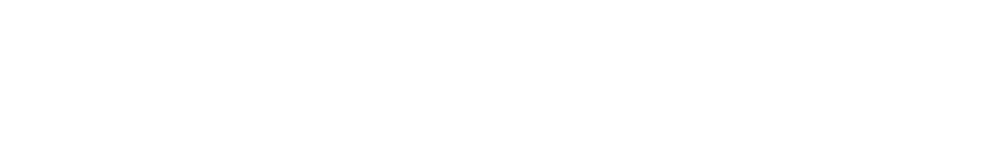
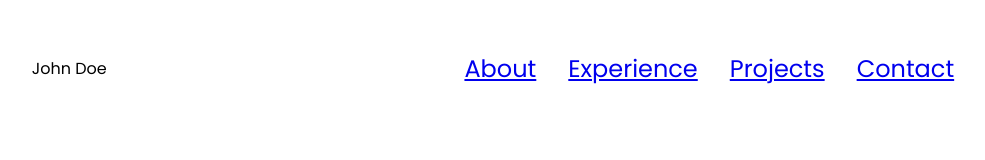
Before and after one commit to krishnasvp/client1-portfolio, a plain HTML site: page index.html in a window 1280 px wide. Shown: the whole page, without its empty margins (147-1132 px from the left). Drawn offline with Linux system fonts and the light colour scheme.

Commit message:
initialization

```diff
--- a/index.html
+++ b/index.html
@@ -10,14 +10,25 @@
 
     <!--Stylesheet-->
     <link rel="stylesheet" href="style.css">
+    <link rel="stylesheet" href="mediaqueries.css">
 </head>
 
 <body>
 
-    <!--Header Start-->
-      <header>
+    <nav id="desktop-nav">
+        <div class="logo">John Doe</div>
+        <div>
+            <ul class="nav-links">
+                <li><a href="#about">About</a></li>
+                <li><a href="#experience">Experience</a></li>
+                <li><a href="#projects">Projects</a></li>
+                <li><a href="contact">Contact</a></li>
+            </ul>
+        </div>
+    </nav>
 
-      </header>
+    <!--Script-->
+    <script src="script.js"></script>
 
 </body>
 
--- a/style.css
+++ b/style.css
@@ -1,11 +1,45 @@
 /*Google Fonts*/
 @import url('https://fonts.googleapis.com/css2?family=Poppins:ital,wght@0,100;0,200;0,300;0,400;0,500;0,600;0,700;0,800;0,900;1,100;1,200;1,300;1,400;1,500;1,600;1,700;1,800;1,900&display=swap');
 
-/*CSS reset*/
+/*General*/
 *{
     margin: 0;
     padding: 0;
     box-sizing: border-box;
+}
+
+body{
     font-family: 'Poppins', sans-serif;
+}
+
+html{
     scroll-behavior: smooth;
 }
+
+p{
+    color: rgb(85, 85, 85);
+}
+
+/*Transition*/
+
+.btn{
+    transition: all 300ms ease;
+}
+
+/*Desktop nav*/
+
+nav, .nav-links{
+    display: flex;
+}
+
+nav{
+    justify-content: space-around;
+    align-items: center;
+    height: 17vh;
+}
+
+.nav-links{
+    gap: 2rem;
+    list-style: none;
+    font-size: 1.5rem;
+}
```
Also changed, not shown: index.js (deleted), mediaqueries.css (added), script.js (added).
